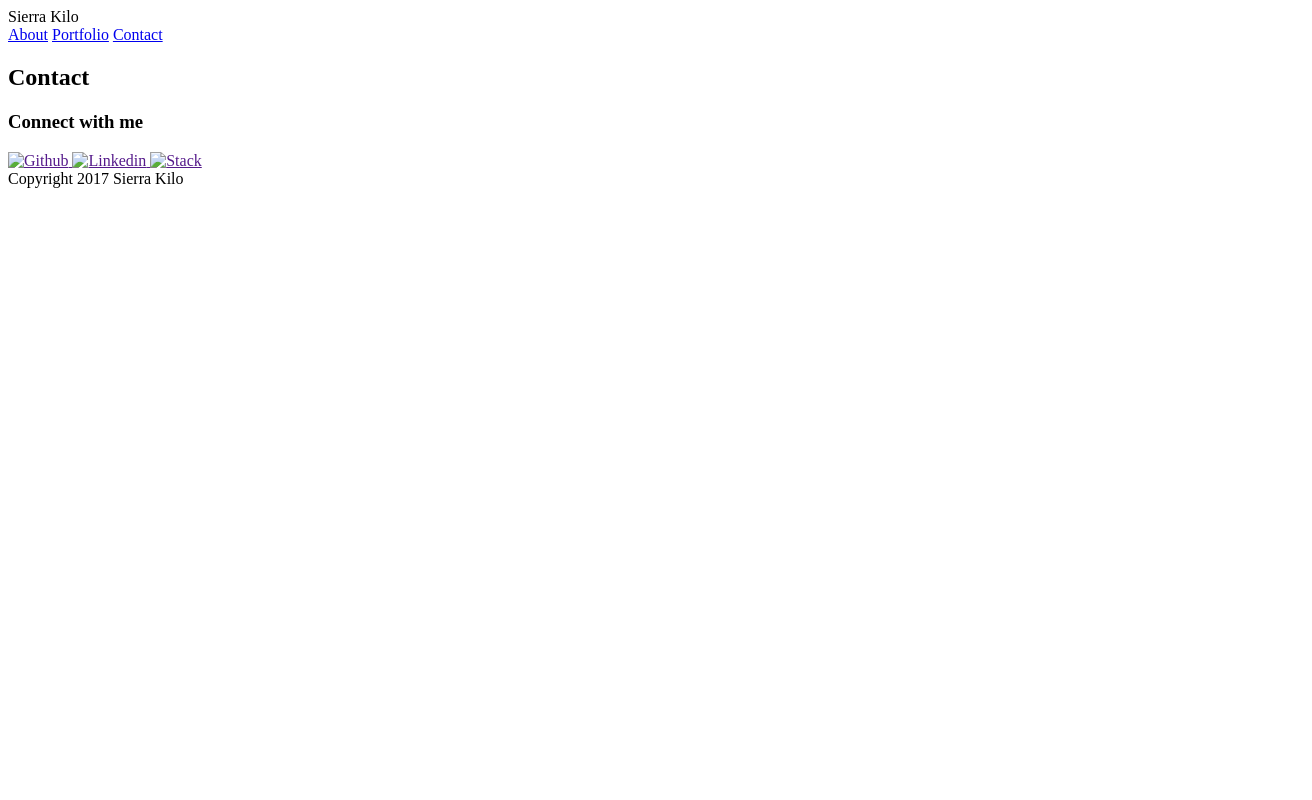
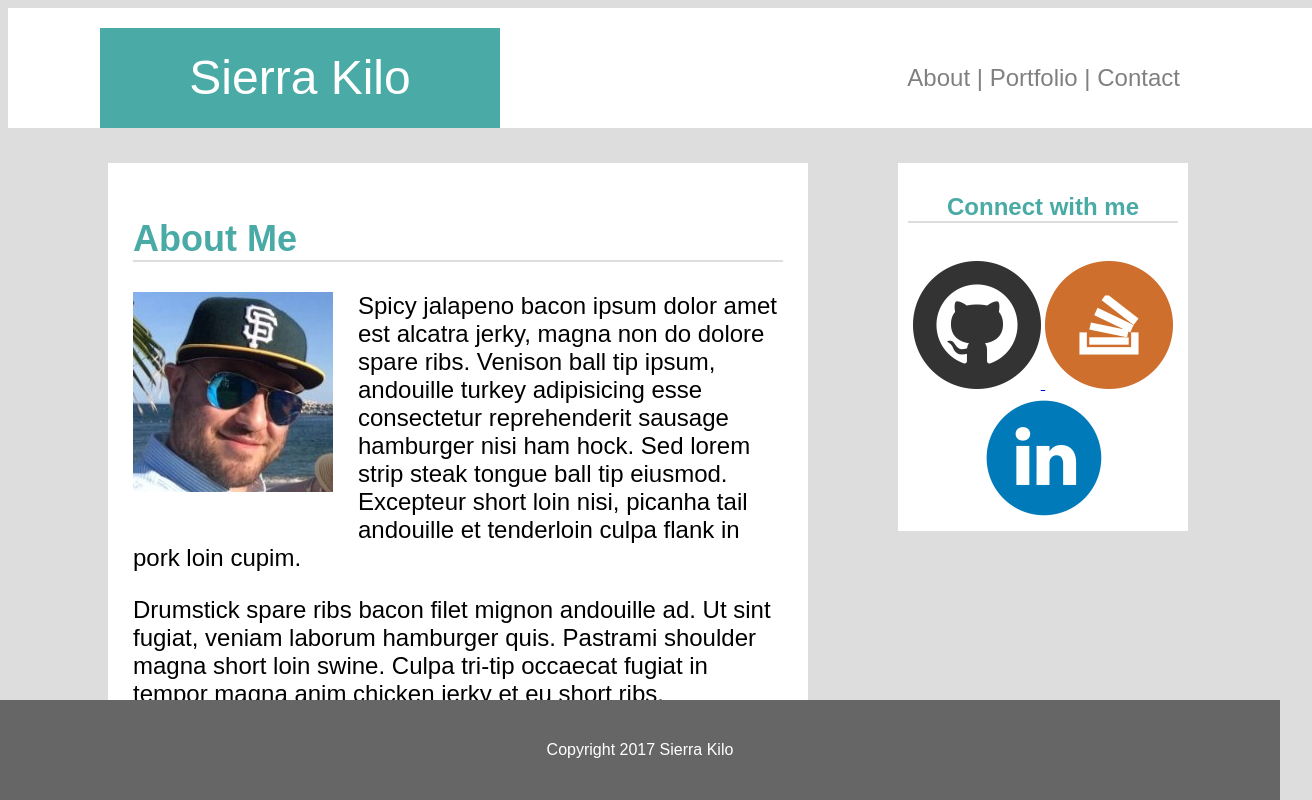
Before and after one commit to sierra-kilo/Basic-Portfolio, a plain HTML site: page contact.html in a window 1280 px wide. Shown: the whole page, 1312 px wide, since content can reach past the window. Drawn offline with Linux system fonts and the light colour scheme.

Commit message:
index page complete, portfolio and contact is copy of index

```diff
--- a/assets/css/style.css
+++ b/assets/css/style.css
@@ -0,0 +1,102 @@
+html {
+	background: #dddddd;
+	font-family: "Arial"
+}
+
+.lowerBody {
+	position: absolute;
+	background: #dddddd;
+	width: 100%;
+}
+
+header {
+	height: 80px;
+	background: white;
+	margin: auto;
+	width: 100%;
+	padding: 20px;
+	border-bottom: 10px solid #ddd;
+}
+
+.wrapper {
+	background: white;
+	width: 650px;
+	margin-top: 25px;
+	margin-left: 100px;
+	margin-right: 100px;
+	padding: 25px;
+	font-size: 24px;
+	margin-bottom: 25px;
+
+}
+
+.navlink {
+	text-decoration: none;
+	color: gray;
+}
+
+#name {
+	position: absolute;
+	left: 100px;
+	background: #4aaaa5;
+	width: 400px;
+	height: 100px;
+	line-height: 100px;
+	font-size: 48px;
+	text-align: center;
+	vertical-align: middle;
+	color: white;
+	display: inline-block;
+}
+
+.headerClass {
+	color: #4aaaa5;
+	border-bottom: 2px solid #ddd;
+
+}
+
+nav {
+	position: absolute;
+	right: 100px;
+	font-size: 24px;
+	color: gray;
+	text-align: center;
+	height: 100px;
+	line-height: 100px;
+
+}
+
+#myPic {
+	float: left;
+	margin-right: 25px;
+	margin-bottom: 25px;
+}
+
+.social{
+	position: absolute;
+	top: 25px;
+	right: 100px;
+	height: auto;
+	width: 270px;
+	background: white;
+	text-align: center;
+	padding: 10px;
+}
+
+footer {
+	position: fixed;
+	bottom: 0;
+	left: 0;
+	text-align: center;
+	height: 100px;
+	line-height: 100px;
+	width: 100%;
+	background: #666666;
+	color: white;
+}
+
+h1 h2 h3 h4 h5 h6 {
+	font-family: "Times";
+}
+
+	border-bottom: 2px solid #ddd;
--- a/contact.html
+++ b/contact.html
@@ -1,41 +1,57 @@
  <html>
  <head>
  	<meta charset="UTF-8">
- 	<title>Basic-Portfolio - Contact</title>
+ 	<title>Basic-Portfolio - Home</title>
  	<link rel="stylesheet" href="assets/css/style.css">
  </head>
  <body>
  	<header>
- 		<div id='name'>Sierra Kilo</div>
-			<nav>
- 			<a href="index.html">About</a>
- 			<a href="portfolio.html">Portfolio</a>
- 			<a href="contact.html">Contact</a>
- 		</nav>
+	 	<div>
+	 		<span id='name'>Sierra Kilo</span>
+			<span>
+				<nav>
+			 			<a class="navlink" href="index.html">About</a> |
+			 			<a class="navlink" href="portfolio.html">Portfolio</a> |
+			 			<a class="navlink" href="contact.html">Contact</a>
+		 		</nav>
+	 		</span>
+	 	</div>
 	</header>
+	<div class="lowerBody">
+		<div class="wrapper">
+			<span>
+				<section id="content">
+					<h1 class="headerClass">About Me</h1>
+					<img id="myPic" src="assets/images/mypic.jpg" alt="My Pic">
+					<p>
 
-	<div class="wrapper">
-		<section id="content">
-			<h1>Contact</h1>
+						Spicy jalapeno bacon ipsum dolor amet est alcatra jerky, magna non do dolore spare ribs. Venison ball tip ipsum, andouille turkey adipisicing esse consectetur reprehenderit sausage hamburger nisi ham hock. Sed lorem strip steak tongue ball tip eiusmod. Excepteur short loin nisi, picanha tail andouille et tenderloin culpa flank in pork loin cupim.
+					</p>
+					<p>
+						Drumstick spare ribs bacon filet mignon andouille ad. Ut sint fugiat, veniam laborum hamburger quis. Pastrami shoulder magna short loin swine. Culpa tri-tip occaecat fugiat in tempor magna anim chicken jerky et eu short ribs.
+					</p>
+
+				</section>
+			</span>
 
 
-		</section>
-		<section>
-			<h3>Connect with me</h3>
-			<div class='social'>
-				<a href="">
-					<img src="" alt="Github">
-				</a>
-				<a href="">
-					<img src="" alt="Linkedin">
-				</a>
-				<a href="">
-					<img src="" alt="Stack">
-				</a>
-			</div>
-		</section>
+		</div>
 
 
+				<div class='social'>
+					<h2 class="headerClass">Connect with me</h2>
+					<br>
+					<a href="http://github.com">
+						<img src="assets/images/git.png" alt="Github">
+					</a>
+					<a href="http://stackoverflow.com">
+					<img src="assets/images/stack.png" alt="Stack">
+					</a>
+
+					<a href="http://Linkedin.com">
+						<img src="assets/images/link.png" alt="Linkedin">
+					</a>
+				</div>
 	</div>
 
 	<footer>
```
Also changed, not shown: index.html (+27 -18 lines), portfolio.html (+36 -19 lines), assets/images/git.png (added), assets/images/link.png (added), assets/images/stack.png (added), 2 other files.
